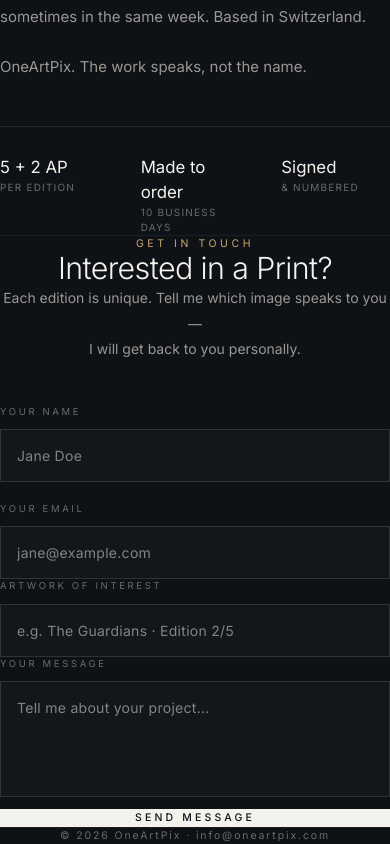
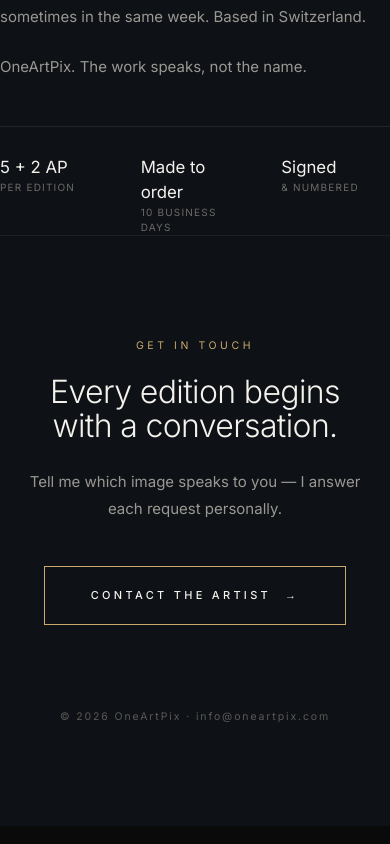
Before and after one commit to BCMED74/oneartpix-v2, a Next.js app: page / in a window 390 px wide. Shown: the part 2148-2992 px from the top of the page. Built offline with nearby package versions, Linux system fonts and the light colour scheme.

Commit message:
Contact band + modal

```diff
--- a/src/components/Contact.tsx
+++ b/src/components/Contact.tsx
@@ -1,10 +1,8 @@
 "use client";
-import { useState } from "react";
+import { useState, useEffect } from "react";
 
 /* ============================================================
-   CONTACT — OneArtPix (registre Porsche)
-   Centrage FLEX (increvable) · formulaire épuré · CTA plein contraste
-   NB: envoi email réel branché dans une passe dédiée
+   CONTACT — grande bande "Contact the Artist" → formulaire en POP-UP
    ============================================================ */
 
 const GOLD = "#C9A96E";
@@ -12,33 +10,37 @@ const WHITE = "#F4F2ED";
 const INK = "#0E1116";
 
 export default function Contact() {
+  const [openModal, setOpenModal] = useState(false);
   const [form, setForm] = useState({ name: "", email: "", artwork: "", message: "" });
   const [sent, setSent] = useState(false);
   const [sending, setSending] = useState(false);
+
+  useEffect(() => {
+    const onKey = (e: KeyboardEvent) => e.key === "Escape" && setOpenModal(false);
+    document.addEventListener("keydown", onKey);
+    document.body.style.overflow = openModal ? "hidden" : "";
+    return () => { document.removeEventListener("keydown", onKey); document.body.style.overflow = ""; };
+  }, [openModal]);
 
   const handleSubmit = async (e: React.FormEvent) => {
     e.preventDefault();
     setSending(true);
     try {
       await fetch("https://formspree.io/f/info@oneartpix.com", {
-        method: "POST",
-        headers: { "Content-Type": "application/json" },
-        body: JSON.stringify(form),
+        method: "POST", headers: { "Content-Type": "application/json" }, body: JSON.stringify(form),
       });
-    } catch {
-      /* silencieux pour l'instant */
-    }
+    } catch { /* silencieux */ }
     setSending(false);
     setSent(true);
   };
 
   const fieldStyle: React.CSSProperties = {
-    width: "100%", background: "rgba(255,255,255,0.02)", border: "1px solid rgba(255,255,255,0.12)",
-    borderRadius: 0, padding: "15px 16px", color: WHITE, fontSize: "14px", letterSpacing: "0.02em",
-    outline: "none", transition: "border-color 0.3s, background 0.3s",
+    width: "100%", background: "rgba(255,255,255,0.02)", border: "1px solid rgba(255,255,255,0.14)",
+    borderRadius: 0, padding: "14px 16px", color: WHITE, fontSize: "14px", outline: "none",
+    transition: "border-color 0.3s, background 0.3s",
   };
   const labelStyle: React.CSSProperties = {
-    display: "block", marginBottom: "10px", color: "#6b6a65", fontSize: "9.5px",
+    display: "block", marginBottom: "9px", color: "#6b6a65", fontSize: "9.5px",
     letterSpacing: "0.28em", textTransform: "uppercase",
   };
   const onFocus = (e: React.FocusEvent<HTMLInputElement | HTMLTextAreaElement>) => {
@@ -46,81 +48,121 @@ export default function Contact() {
     e.currentTarget.style.background = "rgba(201,169,110,0.03)";
   };
   const onBlur = (e: React.FocusEvent<HTMLInputElement | HTMLTextAreaElement>) => {
-    e.currentTarget.style.borderColor = "rgba(255,255,255,0.12)";
+    e.currentTarget.style.borderColor = "rgba(255,255,255,0.14)";
     e.currentTarget.style.background = "rgba(255,255,255,0.02)";
   };
 
   return (
+    <>
+      {/* ===== BANDE ===== */}
       <section
         id="contact"
-      className="py-24 md:py-32 px-6"
-      style={{ background: INK, borderTop: "1px solid rgba(255,255,255,0.06)", display: "flex", justifyContent: "center" }}
+        style={{
+          background: INK, borderTop: "1px solid rgba(255,255,255,0.06)",
+          padding: "clamp(80px, 12vh, 150px) 24px", textAlign: "center",
+          display: "flex", flexDirection: "column", alignItems: "center",
+        }}
       >
-      <div style={{ width: "100%", maxWidth: "576px" }}>
-        <div className="text-center">
-          <p className="mb-5 uppercase" style={{ color: GOLD, fontSize: "10.5px", letterSpacing: "0.34em" }}>
+        <p style={{ color: GOLD, fontSize: "10.5px", letterSpacing: "0.34em", textTransform: "uppercase", marginBottom: "22px" }}>
           Get in Touch
         </p>
-          <h2 className="mb-5" style={{ fontSize: "clamp(1.9rem, 3.5vw, 2.75rem)", fontWeight: 300, color: WHITE, lineHeight: 1.1, letterSpacing: "-0.02em" }}>
-            Interested in a Print?
+        <h2 style={{ fontSize: "clamp(2rem, 5vw, 4rem)", fontWeight: 300, color: WHITE, lineHeight: 1.05, letterSpacing: "-0.02em", marginBottom: "26px", maxWidth: "16ch" }}>
+          Every edition begins with a conversation.
         </h2>
-          <p style={{ color: "#9a9892", marginBottom: "44px", lineHeight: 1.8, fontSize: "14px" }}>
-            Each edition is unique. Tell me which image speaks to you —<br />
-            I will get back to you personally.
+        <p style={{ color: "#9a9892", fontSize: "15px", lineHeight: 1.8, maxWidth: "46ch", marginBottom: "44px" }}>
+          Tell me which image speaks to you — I answer each request personally.
+        </p>
+
+        <button
+          onClick={() => { setSent(false); setOpenModal(true); }}
+          style={{
+            display: "inline-flex", alignItems: "center", gap: "14px",
+            background: "transparent", border: `1px solid ${GOLD}`, color: WHITE,
+            fontSize: "11px", letterSpacing: "0.3em", textTransform: "uppercase", fontWeight: 500,
+            padding: "20px 46px", cursor: "pointer", transition: "all .35s ease",
+          }}
+          onMouseEnter={(e) => { e.currentTarget.style.background = GOLD; e.currentTarget.style.color = INK; }}
+          onMouseLeave={(e) => { e.currentTarget.style.background = "transparent"; e.currentTarget.style.color = WHITE; }}
+        >
+          Contact the Artist <span>→</span>
+        </button>
+
+        <p style={{ color: "#5a5955", fontSize: "10.5px", letterSpacing: "0.18em", marginTop: "clamp(60px, 10vh, 110px)" }}>
+          © 2026 OneArtPix · info@oneartpix.com
+        </p>
+      </section>
+
+      {/* ===== POP-UP ===== */}
+      {openModal && (
+        <div
+          onClick={(e) => { if (e.target === e.currentTarget) setOpenModal(false); }}
+          style={{
+            position: "fixed", inset: 0, zIndex: 100, display: "flex", alignItems: "center", justifyContent: "center",
+            padding: "24px", background: "rgba(6,8,11,0.72)", backdropFilter: "blur(6px)", WebkitBackdropFilter: "blur(6px)",
+          }}
+        >
+          <div
+            style={{
+              position: "relative", width: "100%", maxWidth: "560px", maxHeight: "90vh", overflowY: "auto",
+              background: "#12161c", border: "1px solid rgba(201,169,110,0.25)", padding: "clamp(28px, 5vw, 52px)",
+            }}
+          >
+            <button onClick={() => setOpenModal(false)} aria-label="Close"
+              style={{ position: "absolute", top: "18px", right: "20px", background: "none", border: "none",
+                color: "#9a9892", fontSize: "22px", cursor: "pointer", lineHeight: 1 }}>×</button>
+
+            {sent ? (
+              <div style={{ textAlign: "center", padding: "40px 0" }}>
+                <p style={{ color: GOLD, fontSize: "15px", letterSpacing: "0.14em", lineHeight: 1.7 }}>
+                  ✦ Message received.<br />I will be in touch shortly.
                 </p>
               </div>
+            ) : (
+              <>
+                <p style={{ color: GOLD, fontSize: "10px", letterSpacing: "0.32em", textTransform: "uppercase", marginBottom: "12px" }}>
+                  Contact the Artist
+                </p>
+                <h3 style={{ color: WHITE, fontWeight: 300, fontSize: "1.7rem", letterSpacing: "-0.01em", marginBottom: "28px" }}>
+                  Interested in a Print?
+                </h3>
 
-        {sent ? (
-          <div style={{ color: GOLD, fontSize: "14px", letterSpacing: "0.18em", padding: "48px 0", textAlign: "center", border: "1px solid rgba(201,169,110,0.25)" }}>
-            ✦ Message received. I will be in touch shortly.
-          </div>
-        ) : (
-          <form onSubmit={handleSubmit} className="text-left">
-            <div className="grid grid-cols-1 md:grid-cols-2 gap-5 mb-5">
+                <form onSubmit={handleSubmit}>
+                  <div style={{ display: "grid", gridTemplateColumns: "1fr 1fr", gap: "16px", marginBottom: "16px" }}>
                     <div>
                       <label style={labelStyle}>Your Name</label>
                       <input type="text" required placeholder="Jane Doe" value={form.name}
-                  onChange={(e) => setForm({ ...form, name: e.target.value })}
-                  style={fieldStyle} onFocus={onFocus} onBlur={onBlur} />
+                        onChange={(e) => setForm({ ...form, name: e.target.value })} style={fieldStyle} onFocus={onFocus} onBlur={onBlur} />
                     </div>
                     <div>
                       <label style={labelStyle}>Your Email</label>
                       <input type="email" required placeholder="jane@example.com" value={form.email}
-                  onChange={(e) => setForm({ ...form, email: e.target.value })}
-                  style={fieldStyle} onFocus={onFocus} onBlur={onBlur} />
+                        onChange={(e) => setForm({ ...form, email: e.target.value })} style={fieldStyle} onFocus={onFocus} onBlur={onBlur} />
                     </div>
                   </div>
-
-            <div className="mb-5">
+                  <div style={{ marginBottom: "16px" }}>
                     <label style={labelStyle}>Artwork of Interest</label>
                     <input type="text" placeholder="e.g. The Guardians · Edition 2/5" value={form.artwork}
-                onChange={(e) => setForm({ ...form, artwork: e.target.value })}
-                style={fieldStyle} onFocus={onFocus} onBlur={onBlur} />
+                      onChange={(e) => setForm({ ...form, artwork: e.target.value })} style={fieldStyle} onFocus={onFocus} onBlur={onBlur} />
                   </div>
-
-            <div className="mb-8">
+                  <div style={{ marginBottom: "26px" }}>
                     <label style={labelStyle}>Your Message</label>
                     <textarea rows={4} placeholder="Tell me about your project..." value={form.message}
                       onChange={(e) => setForm({ ...form, message: e.target.value })}
                       style={{ ...fieldStyle, resize: "none" }} onFocus={onFocus} onBlur={onBlur} />
                   </div>
-
-            <button type="submit" disabled={sending} className="w-full py-5 transition-all duration-300"
-              style={{ background: WHITE, border: `1px solid ${WHITE}`, borderRadius: 0, color: INK,
-                fontSize: "10.5px", letterSpacing: "0.3em", textTransform: "uppercase", fontWeight: 500, cursor: "pointer" }}
+                  <button type="submit" disabled={sending}
+                    style={{ width: "100%", padding: "17px", background: WHITE, border: `1px solid ${WHITE}`, color: INK,
+                      fontSize: "10.5px", letterSpacing: "0.3em", textTransform: "uppercase", fontWeight: 500, cursor: "pointer", transition: "all .3s" }}
                     onMouseEnter={(e) => { (e.currentTarget as HTMLElement).style.background = GOLD; (e.currentTarget as HTMLElement).style.borderColor = GOLD; }}
                     onMouseLeave={(e) => { (e.currentTarget as HTMLElement).style.background = WHITE; (e.currentTarget as HTMLElement).style.borderColor = WHITE; }}>
                     {sending ? "Sending..." : "Send Message"}
                   </button>
                 </form>
+              </>
             )}
-
-        <div className="mt-20 pt-8 text-center" style={{ borderTop: "1px solid rgba(255,255,255,0.05)" }}>
-          <p style={{ color: "#6b6a65", fontSize: "10.5px", letterSpacing: "0.18em" }}>
-            © 2026 OneArtPix · info@oneartpix.com
-          </p>
           </div>
         </div>
-    </section>
+      )}
+    </>
   );
 }
```
Lines whose indentation alone changed are shown as unchanged.
